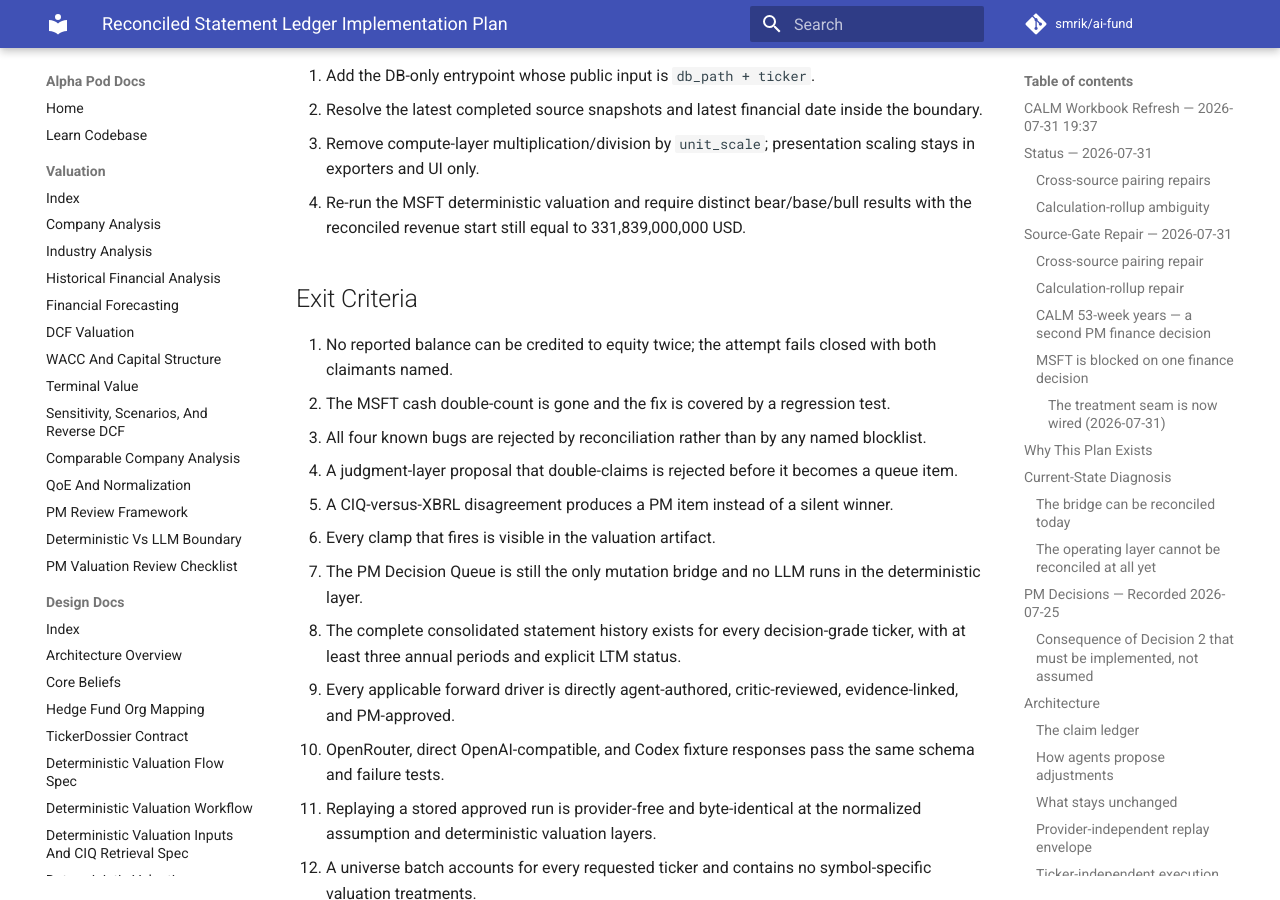
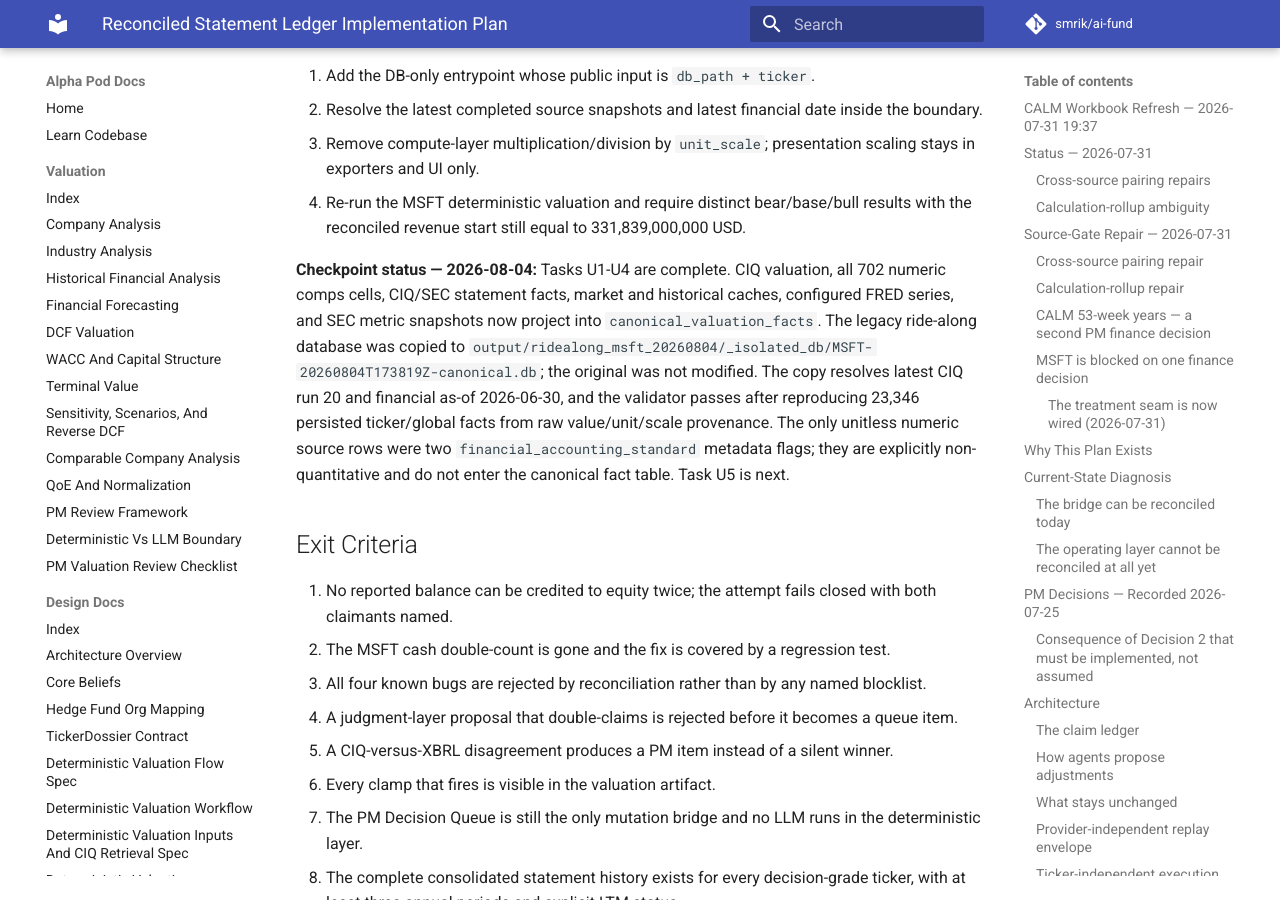
Before and after one commit to smrik/ai-fund, an MkDocs documentation site: the page built from docs/plans/active/2026-07-25-reconciled-statement-ledger.md, in a window 1280 px wide and 900 px high, scrolled down 21356 px. Built offline with MkDocs 1.6.1 and Material for MkDocs 9.7.7, drawn with Linux system fonts in a browser that asks for light colours; comment, search, counter and statistics services are not loaded.

Commit message:
docs: close Step 1 unit checkpoint
Document the canonical database boundary, validated MSFT ride-along result, and DB-only Step 2 handoff.

Co-Authored-By: Codex <codex@openai.com>

```diff
--- a/docs/plans/active/2026-07-25-reconciled-statement-ledger.md
+++ b/docs/plans/active/2026-07-25-reconciled-statement-ledger.md
@@ -761,6 +761,15 @@ snapshot loader, and focused tests.
 4. Re-run the MSFT deterministic valuation and require distinct bear/base/bull results with the
    reconciled revenue start still equal to 331,839,000,000 USD.
 
+**Checkpoint status — 2026-08-04:** Tasks U1-U4 are complete. CIQ valuation, all 702 numeric comps
+cells, CIQ/SEC statement facts, market and historical caches, configured FRED series, and SEC metric
+snapshots now project into `canonical_valuation_facts`. The legacy ride-along database was copied to
+`output/ridealong_msft_20260804/_isolated_db/MSFT-20260804T173819Z-canonical.db`; the original was
+not modified. The copy resolves latest CIQ run 20 and financial as-of 2026-06-30, and the validator
+passes after reproducing 23,346 persisted ticker/global facts from raw value/unit/scale provenance.
+The only unitless numeric source rows were two `financial_accounting_standard` metadata flags; they
+are explicitly non-quantitative and do not enter the canonical fact table. Task U5 is next.
+
 ## Exit Criteria
 
 1. No reported balance can be credited to equity twice; the attempt fails closed with both
```
Also changed, not shown: .agent/session-state.md (+22 -27 lines), docs/design-docs/architecture-overview.md (+3 -0 lines).
